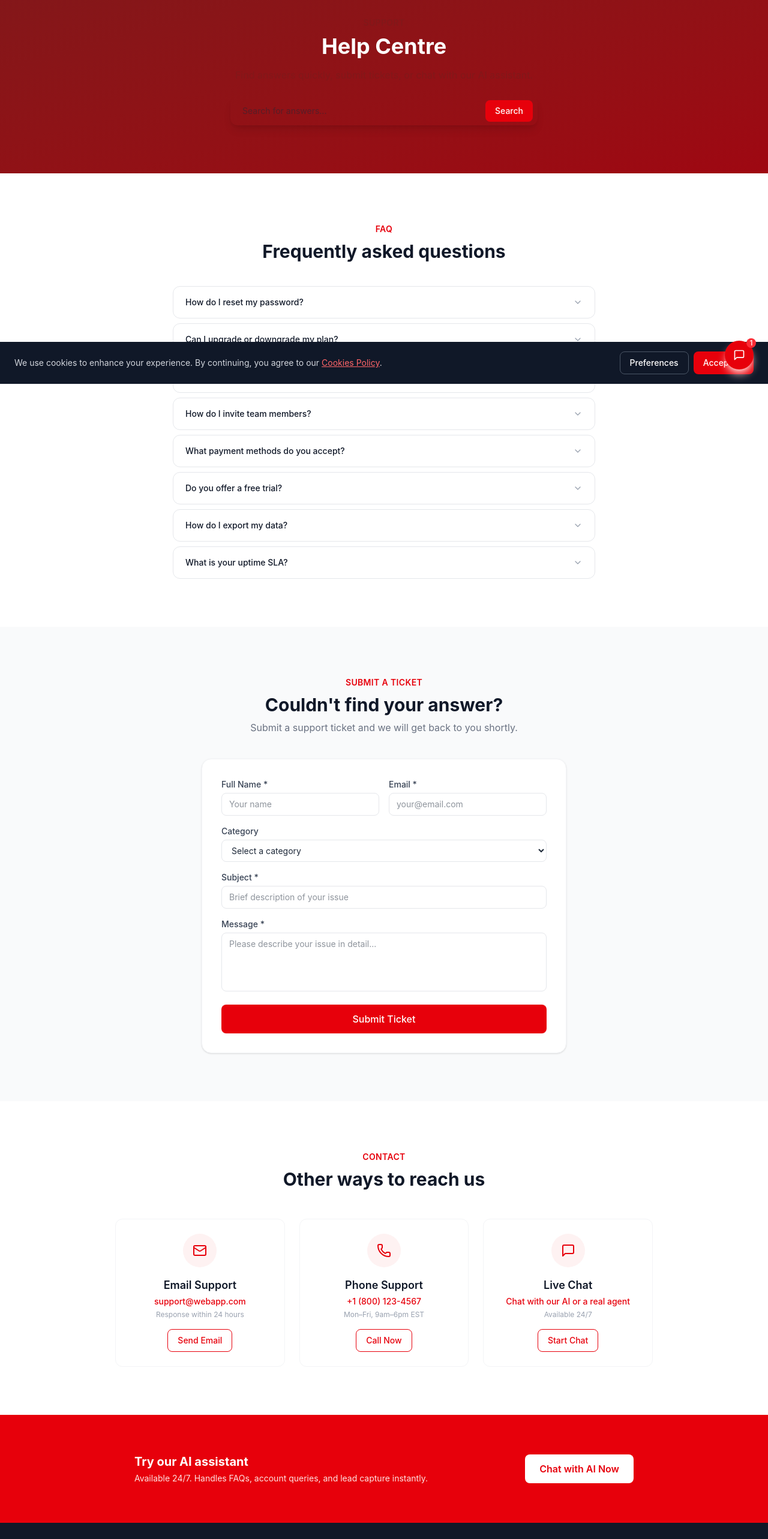
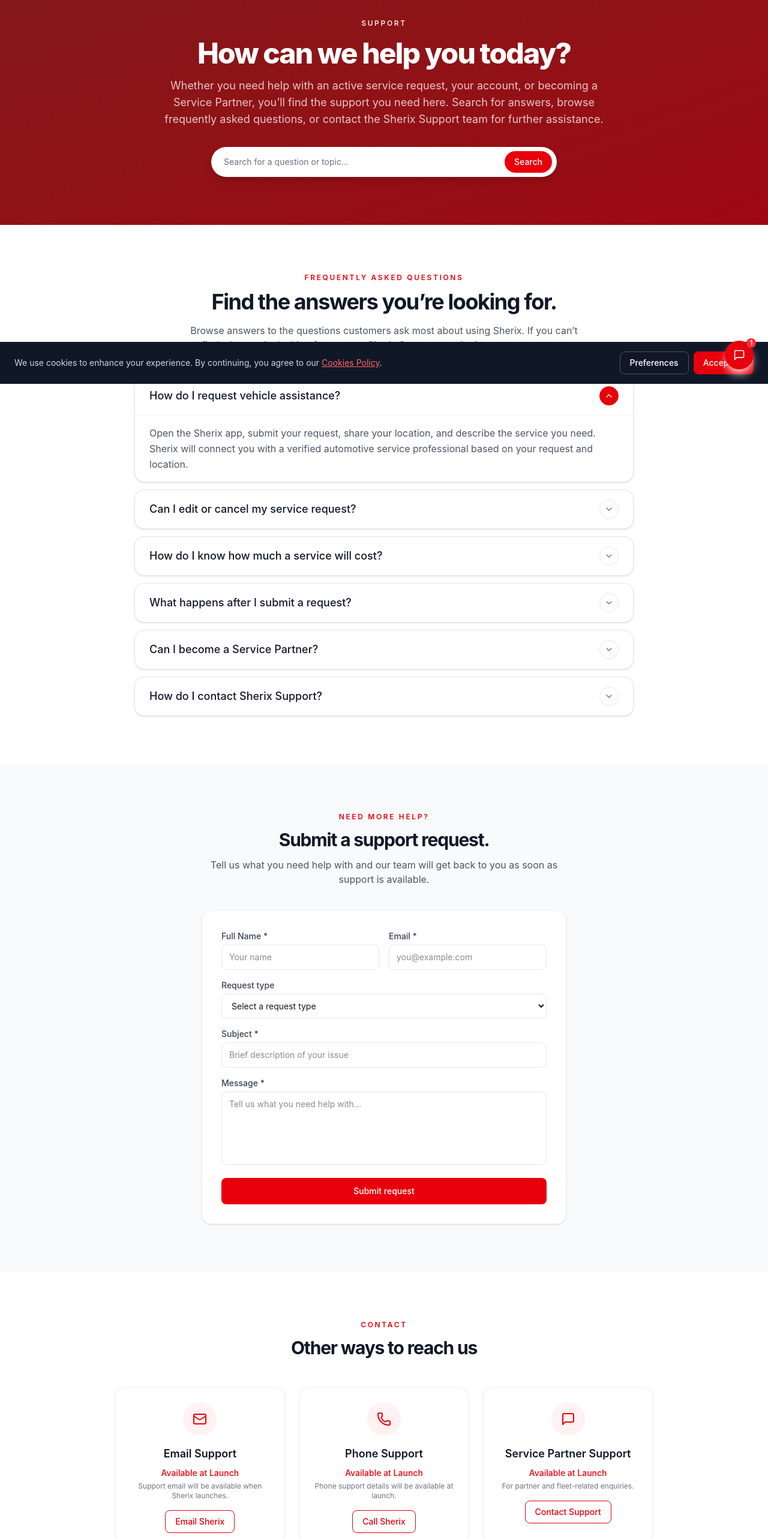
Before and after one commit to Kwekuaugust22/sherix-app-website, a React (Vite) app: page /support in a window 1280 px wide. Shown: the part 160-2726 px from the top of the page at 60% size. Built offline with nearby package versions, Linux system fonts and the light colour scheme.

Commit message:
Help/Support Page Updated

```diff
--- a/src/app/pages/SupportPage.tsx
+++ b/src/app/pages/SupportPage.tsx
@@ -1,155 +1,218 @@
 import { useState } from 'react';
-import { ChevronDown, ChevronUp, CheckCircle, Mail, Phone, MessageSquare } from 'lucide-react';
+import { Link } from 'react-router-dom';
+import { ChevronDown, ChevronUp, CheckCircle, Mail, Phone, MessageSquare, ArrowRight } from 'lucide-react';
 
 const faqs = [
-  { q: 'How do I reset my password?', a: 'Go to the login page and click "Forgot Password". Enter your email address and we will send you a reset link within 5 minutes.' },
-  { q: 'Can I upgrade or downgrade my plan?', a: 'Yes, you can change your plan at any time from Account Settings > Billing. Changes take effect immediately and are prorated.' },
-  { q: 'Is my data backed up?', a: 'All data is backed up continuously to multiple geographic regions. We maintain 30-day rolling backups with point-in-time recovery.' },
-  { q: 'How do I invite team members?', a: 'Navigate to Settings > Team > Invite Member. Enter the email address and select a role. They will receive an invitation email immediately.' },
-  { q: 'What payment methods do you accept?', a: 'We accept all major credit cards (Visa, Mastercard, Amex), PayPal, and bank transfers for annual plans over $500.' },
-  { q: 'Do you offer a free trial?', a: 'Yes! All plans include a 14-day free trial with full feature access. No credit card required to start.' },
-  { q: 'How do I export my data?', a: 'Go to Settings > Data > Export. You can download your data as CSV, JSON, or PDF. Exports are available instantly for standard accounts.' },
-  { q: 'What is your uptime SLA?', a: 'We guarantee 99.9% uptime for all paid plans. Enterprise customers receive a 99.99% SLA with financial compensation for breaches.' },
+  {
+    q: 'How do I request vehicle assistance?',
+    a: 'Open the Sherix app, submit your request, share your location, and describe the service you need. Sherix will connect you with a verified automotive service professional based on your request and location.',
+  },
+  {
+    q: 'Can I edit or cancel my service request?',
+    a: 'You can edit or cancel your request before a service provider accepts it. Once a provider has accepted the request and is traveling to your location, the request can no longer be edited. If you cancel after the provider has started traveling, a call-out fee may apply to compensate them for their time and travel. Any applicable fee will be shown before your cancellation is confirmed.',
+  },
+  {
+    q: 'How do I know how much a service will cost?',
+    a: 'Sherix connects you with verified professionals who provide a transparent quote based on the service required, the vehicle type, and the complexity of the job. You can review the estimate before approving the work and moving forward with the service.',
+  },
+  {
+    q: 'What happens after I submit a request?',
+    a: 'After you submit your request, Sherix matches it with available automotive professionals in your area. Once a provider accepts the request, you can track their progress and receive updates as they travel to your location.',
+  },
+  {
+    q: 'Can I become a Service Partner?',
+    a: 'Yes. Sherix works with trusted automotive professionals, garages, and independent service providers. If you meet the platform requirements and want to join the Sherix network, you can apply through the Service Partner page.',
+  },
+  {
+    q: 'How do I contact Sherix Support?',
+    a: 'You can contact Sherix Support by browsing the FAQs, submitting a support request below, or reaching out through the contact options listed on this page. Support availability will be announced at launch.',
+  },
 ];
 
 const contactOptions = [
-  { icon: Mail, title: 'Email Support', detail: 'support@webapp.com', resp: 'Response within 24 hours', action: 'Send Email' },
-  { icon: Phone, title: 'Phone Support', detail: '+1 (800) 123-4567', resp: 'Mon–Fri, 9am–6pm EST', action: 'Call Now' },
-  { icon: MessageSquare, title: 'Live Chat', detail: 'Chat with our AI or a real agent', resp: 'Available 24/7', action: 'Start Chat' },
+  { icon: Mail, title: 'Email Support', detail: 'Available at Launch', resp: 'Support email will be available when Sherix launches.', action: 'Email Sherix' },
+  { icon: Phone, title: 'Phone Support', detail: 'Available at Launch', resp: 'Phone support details will be available at launch.', action: 'Call Sherix' },
+  { icon: MessageSquare, title: 'Service Partner Support', detail: 'Available at Launch', resp: 'For partner and fleet-related enquiries.', action: 'Contact Support' },
 ];
 
 export function SupportPage() {
-  const [openFaq, setOpenFaq] = useState<number | null>(null);
+  const [openFaq, setOpenFaq] = useState<number | null>(0);
   const [ticketSubmitted, setTicketSubmitted] = useState(false);
   const [ticket, setTicket] = useState({ name: '', email: '', subject: '', category: '', message: '' });
 
   return (
     <div>
-      {/* Hero */}
       <section className="bg-gradient-to-br from-red-900 to-red-800 text-white py-20">
         <div className="max-w-7xl mx-auto px-4 sm:px-6 lg:px-8 text-center">
-          <span className="text-red-900 text-sm font-semibold uppercase tracking-wide">Support</span>
-          <h1 className="text-4xl font-bold mt-2 mb-4">Help Centre</h1>
-          <p className="text-red-900 max-w-xl mx-auto mb-6">Find answers quickly, submit tickets, or chat with our AI assistant.</p>
-          <div className="max-w-lg mx-auto relative">
+          <span className="text-red-100 text-xs font-semibold uppercase tracking-[0.22em]">SUPPORT</span>
+          <h1 className="mt-4 text-4xl font-extrabold tracking-[-0.04em] sm:text-5xl">How can we help you today?</h1>
+          <p className="mx-auto mt-4 max-w-3xl text-base text-red-50/80 sm:text-lg">
+            Whether you need help with an active service request, your account, or becoming a Service Partner, you’ll find the support you need here. Search for answers, browse frequently asked questions, or contact the Sherix Support team for further assistance.
+          </p>
+          <div className="mx-auto mt-8 max-w-xl relative">
             <input
               type="text"
-              placeholder="Search for answers..."
-              className="w-full px-5 py-3.5 rounded-xl text-gray-800 text-sm focus:outline-none shadow-lg pr-32"
+              placeholder="Search for a question or topic…"
+              className="w-full rounded-full border border-white/20 bg-white px-5 py-3.5 text-sm text-gray-900 shadow-lg placeholder:text-gray-500 focus:outline-none"
             />
-            <button className="absolute right-2 top-1/2 -translate-y-1/2 px-4 py-2 bg-red-600 text-white text-sm rounded-lg hover:bg-red-700 transition-colors">
+            <button className="absolute right-2 top-1/2 -translate-y-1/2 rounded-full bg-red-600 px-4 py-2 text-sm font-medium text-white transition-colors hover:bg-red-700">
               Search
             </button>
           </div>
         </div>
       </section>
 
-      {/* FAQ Accordion */}
-      <section className="py-20 bg-white">
-        <div className="max-w-3xl mx-auto px-4 sm:px-6 lg:px-8">
-          <div className="text-center mb-10">
-            <span className="text-red-600 text-sm font-semibold uppercase tracking-wide">FAQ</span>
-            <h2 className="text-3xl font-bold text-gray-900 mt-2">Frequently asked questions</h2>
+      <section className="bg-white py-20">
+        <div className="mx-auto max-w-4xl px-4 sm:px-6 lg:px-8">
+          <div className="mb-10 text-center">
+            <p className="text-xs font-semibold uppercase tracking-[0.22em] text-red-600">Frequently Asked Questions</p>
+            <h2 className="mt-3 text-3xl font-bold tracking-[-0.04em] text-gray-900 sm:text-4xl">Find the answers you’re looking for.</h2>
+            <p className="mx-auto mt-4 max-w-2xl text-base text-gray-600">
+              Browse answers to the questions customers ask most about using Sherix. If you can’t find what you’re looking for, contact Sherix Support or submit a support request.
+            </p>
           </div>
-          <div className="space-y-2">
-            {faqs.map((faq, i) => (
-              <div key={i} className="border border-gray-200 rounded-xl overflow-hidden">
+
+          <div className="space-y-3">
+            {faqs.map((faq, i) => {
+              const isOpen = openFaq === i;
+
+              return (
+                <div key={faq.q} className="overflow-hidden rounded-2xl border border-gray-200 bg-white shadow-sm">
                   <button
-                  onClick={() => setOpenFaq(openFaq === i ? null : i)}
-                  className="w-full flex items-center justify-between px-5 py-4 text-left hover:bg-gray-50 transition-colors"
+                    type="button"
+                    onClick={() => setOpenFaq(isOpen ? null : i)}
+                    className="flex w-full items-center justify-between gap-4 px-5 py-4 text-left sm:px-6"
                   >
-                  <span className="font-medium text-gray-900 text-sm">{faq.q}</span>
-                  {openFaq === i ? (
-                    <ChevronUp className="w-4 h-4 text-gray-400 shrink-0" />
-                  ) : (
-                    <ChevronDown className="w-4 h-4 text-gray-400 shrink-0" />
-                  )}
+                    <span className="text-base font-medium text-gray-900 sm:text-lg">{faq.q}</span>
+                    <span className={`flex h-8 w-8 items-center justify-center rounded-full border transition-colors ${isOpen ? 'border-red-600 bg-red-600 text-white' : 'border-gray-200 text-gray-500'}`}>
+                      {isOpen ? <ChevronUp className="h-4 w-4" /> : <ChevronDown className="h-4 w-4" />}
+                    </span>
                   </button>
-                {openFaq === i && (
-                  <div className="px-5 pb-4 text-sm text-gray-500 leading-relaxed border-t border-gray-100 pt-3">
+                  {isOpen && (
+                    <div className="border-t border-gray-100 px-5 py-4 text-sm leading-relaxed text-gray-600 sm:px-6 sm:text-base">
                       {faq.a}
                     </div>
                   )}
                 </div>
-            ))}
+              );
+            })}
           </div>
         </div>
       </section>
 
-      {/* Ticket Submission Form */}
-      <section className="py-20 bg-gray-50">
-        <div className="max-w-2xl mx-auto px-4 sm:px-6 lg:px-8">
-          <div className="text-center mb-10">
-            <span className="text-red-600 text-sm font-semibold uppercase tracking-wide">Submit a Ticket</span>
-            <h2 className="text-3xl font-bold text-gray-900 mt-2">Couldn't find your answer?</h2>
-            <p className="text-gray-500 mt-2">Submit a support ticket and we will get back to you shortly.</p>
+      <section className="bg-gray-50 py-20">
+        <div className="mx-auto max-w-2xl px-4 sm:px-6 lg:px-8">
+          <div className="mb-10 text-center">
+            <p className="text-xs font-semibold uppercase tracking-[0.22em] text-red-600">Need more help?</p>
+            <h2 className="mt-3 text-3xl font-bold tracking-[-0.04em] text-gray-900">Submit a support request.</h2>
+            <p className="mt-3 text-base text-gray-600">
+              Tell us what you need help with and our team will get back to you as soon as support is available.
+            </p>
           </div>
+
           {ticketSubmitted ? (
-            <div className="bg-green-50 border border-green-200 rounded-xl p-8 text-center">
-              <CheckCircle className="w-12 h-12 text-green-500 mx-auto mb-3" />
-              <h3 className="font-bold text-gray-900 mb-1">Ticket #TKT-{Math.floor(Math.random() * 90000 + 10000)} Created</h3>
-              <p className="text-gray-500 text-sm">We will respond to your email within 24 hours.</p>
+            <div className="rounded-2xl border border-green-200 bg-green-50 p-8 text-center">
+              <CheckCircle className="mx-auto mb-3 h-12 w-12 text-green-600" />
+              <h3 className="mb-1 text-xl font-bold text-gray-900">Support request sent</h3>
+              <p className="text-sm text-gray-600">Thanks for getting in touch. We’ll review your request and respond as soon as support is available.</p>
             </div>
           ) : (
             <form
-              onSubmit={e => { e.preventDefault(); setTicketSubmitted(true); }}
-              className="bg-white rounded-2xl p-8 shadow-sm border border-gray-100 space-y-4"
+              onSubmit={e => {
+                e.preventDefault();
+                setTicketSubmitted(true);
+              }}
+              className="space-y-4 rounded-2xl border border-gray-100 bg-white p-8 shadow-sm"
             >
-              <div className="grid sm:grid-cols-2 gap-4">
+              <div className="grid gap-4 sm:grid-cols-2">
                 <div>
-                  <label className="block text-sm font-medium text-gray-700 mb-1">Full Name *</label>
-                  <input required value={ticket.name} onChange={e => setTicket(t => ({ ...t, name: e.target.value }))} className="w-full px-3 py-2 border border-gray-200 rounded-lg text-sm focus:outline-none focus:border-red-400" placeholder="Your name" />
+                  <label className="mb-1 block text-sm font-medium text-gray-700">Full Name *</label>
+                  <input
+                    required
+                    value={ticket.name}
+                    onChange={e => setTicket(t => ({ ...t, name: e.target.value }))}
+                    className="w-full rounded-lg border border-gray-200 px-3 py-2.5 text-sm text-gray-900 focus:border-red-400 focus:outline-none"
+                    placeholder="Your name"
+                  />
                 </div>
+
                 <div>
-                  <label className="block text-sm font-medium text-gray-700 mb-1">Email *</label>
-                  <input required type="email" value={ticket.email} onChange={e => setTicket(t => ({ ...t, email: e.target.value }))} className="w-full px-3 py-2 border border-gray-200 rounded-lg text-sm focus:outline-none focus:border-red-400" placeholder="your@email.com" />
+                  <label className="mb-1 block text-sm font-medium text-gray-700">Email *</label>
+                  <input
+                    required
+                    type="email"
+                    value={ticket.email}
+                    onChange={e => setTicket(t => ({ ...t, email: e.target.value }))}
+                    className="w-full rounded-lg border border-gray-200 px-3 py-2.5 text-sm text-gray-900 focus:border-red-400 focus:outline-none"
+                    placeholder="you@example.com"
+                  />
                 </div>
               </div>
+
               <div>
-                <label className="block text-sm font-medium text-gray-700 mb-1">Category</label>
-                <select value={ticket.category} onChange={e => setTicket(t => ({ ...t, category: e.target.value }))} className="w-full px-3 py-2 border border-gray-200 rounded-lg text-sm focus:outline-none focus:border-red-400 bg-white">
-                  <option value="">Select a category</option>
-                  <option>Billing & Payments</option>
-                  <option>Account & Access</option>
-                  <option>Technical Issue</option>
-                  <option>Feature Request</option>
-                  <option>Other</option>
+                <label className="mb-1 block text-sm font-medium text-gray-700">Request type</label>
+                <select
+                  value={ticket.category}
+                  onChange={e => setTicket(t => ({ ...t, category: e.target.value }))}
+                  className="w-full rounded-lg border border-gray-200 bg-white px-3 py-2.5 text-sm text-gray-900 focus:border-red-400 focus:outline-none"
+                >
+                  <option value="">Select a request type</option>
+                  <option>Service request</option>
+                  <option>Account issue</option>
+                  <option>Service Partner enquiry</option>
+                  <option>General question</option>
                 </select>
               </div>
+
               <div>
-                <label className="block text-sm font-medium text-gray-700 mb-1">Subject *</label>
-                <input required value={ticket.subject} onChange={e => setTicket(t => ({ ...t, subject: e.target.value }))} className="w-full px-3 py-2 border border-gray-200 rounded-lg text-sm focus:outline-none focus:border-red-400" placeholder="Brief description of your issue" />
+                <label className="mb-1 block text-sm font-medium text-gray-700">Subject *</label>
+                <input
+                  required
+                  value={ticket.subject}
+                  onChange={e => setTicket(t => ({ ...t, subject: e.target.value }))}
+                  className="w-full rounded-lg border border-gray-200 px-3 py-2.5 text-sm text-gray-900 focus:border-red-400 focus:outline-none"
+                  placeholder="Brief description of your issue"
+                />
               </div>
+
               <div>
-                <label className="block text-sm font-medium text-gray-700 mb-1">Message *</label>
-                <textarea required value={ticket.message} onChange={e => setTicket(t => ({ ...t, message: e.target.value }))} rows={4} className="w-full px-3 py-2 border border-gray-200 rounded-lg text-sm focus:outline-none focus:border-red-400 resize-none" placeholder="Please describe your issue in detail..." />
+                <label className="mb-1 block text-sm font-medium text-gray-700">Message *</label>
+                <textarea
+                  required
+                  value={ticket.message}
+                  onChange={e => setTicket(t => ({ ...t, message: e.target.value }))}
+                  rows={5}
+                  className="w-full resize-none rounded-lg border border-gray-200 px-3 py-2.5 text-sm text-gray-900 focus:border-red-400 focus:outline-none"
+                  placeholder="Tell us what you need help with..."
+                />
               </div>
-              <button type="submit" className="w-full py-3 bg-red-600 text-white rounded-lg font-medium hover:bg-red-700 transition-colors">
-                Submit Ticket
+
+              <button type="submit" className="w-full rounded-lg bg-red-600 px-4 py-3 text-sm font-medium text-white transition-colors hover:bg-red-700">
+                Submit request
               </button>
             </form>
           )}
         </div>
       </section>
 
-      {/* Contact Options */}
-      <section className="py-20 bg-white">
-        <div className="max-w-7xl mx-auto px-4 sm:px-6 lg:px-8">
-          <div className="text-center mb-12">
-            <span className="text-red-600 text-sm font-semibold uppercase tracking-wide">Contact</span>
-            <h2 className="text-3xl font-bold text-gray-900 mt-2">Other ways to reach us</h2>
+      <section className="bg-white py-20">
+        <div className="mx-auto max-w-7xl px-4 sm:px-6 lg:px-8">
+          <div className="mb-12 text-center">
+            <p className="text-xs font-semibold uppercase tracking-[0.22em] text-red-600">Contact</p>
+            <h2 className="mt-3 text-3xl font-bold tracking-[-0.04em] text-gray-900">Other ways to reach us</h2>
           </div>
-          <div className="grid md:grid-cols-3 gap-6 max-w-4xl mx-auto">
-            {contactOptions.map(opt => (
-              <div key={opt.title} className="text-center p-6 rounded-xl border border-gray-100 hover:shadow-md transition-shadow">
-                <div className="w-14 h-14 bg-red-50 rounded-full flex items-center justify-center mx-auto mb-4">
-                  <opt.icon className="w-6 h-6 text-red-600" />
+
+          <div className="mx-auto grid max-w-4xl gap-6 md:grid-cols-3">
+            {contactOptions.map(option => (
+              <div key={option.title} className="rounded-2xl border border-gray-100 bg-white p-6 text-center shadow-sm transition-shadow hover:shadow-md">
+                <div className="mx-auto mb-4 flex h-14 w-14 items-center justify-center rounded-full bg-red-50">
+                  <option.icon className="h-6 w-6 text-red-600" />
                 </div>
-                <h3 className="font-semibold text-gray-900 mb-1">{opt.title}</h3>
-                <p className="text-red-600 text-sm font-medium mb-1">{opt.detail}</p>
-                <p className="text-gray-400 text-xs mb-4">{opt.resp}</p>
-                <button className="px-4 py-2 text-sm border border-red-600 text-red-600 rounded-lg hover:bg-red-50 transition-colors">
-                  {opt.action}
+                <h3 className="mb-2 text-lg font-semibold text-gray-900">{option.title}</h3>
+                <p className="mb-1 text-sm font-medium text-red-600">{option.detail}</p>
+                <p className="mb-4 text-xs text-gray-500">{option.resp}</p>
+                <button className="rounded-lg border border-red-600 px-4 py-2 text-sm font-medium text-red-600 transition-colors hover:bg-red-50">
+                  {option.action}
                 </button>
               </div>
             ))}
@@ -157,16 +220,15 @@ export function SupportPage() {
         </div>
       </section>
 
-      {/* AI Chatbot CTA */}
-      <section className="py-16 bg-red-600 text-white">
-        <div className="max-w-4xl mx-auto px-4 sm:px-6 lg:px-8 flex flex-col md:flex-row items-center justify-between gap-6">
+      <section className="bg-red-600 py-16 text-white">
+        <div className="mx-auto flex max-w-4xl flex-col items-center justify-between gap-6 px-4 sm:px-6 lg:flex-row lg:px-8">
           <div>
-            <h3 className="text-xl font-bold mb-1">Try our AI assistant</h3>
-            <p className="text-red-100 text-sm">Available 24/7. Handles FAQs, account queries, and lead capture instantly.</p>
+            <p className="text-xs font-semibold uppercase tracking-[0.22em] text-red-100">Sherix Support</p>
+            <h3 className="mt-2 text-2xl font-bold">Need help with your next service request?</h3>
           </div>
-          <button className="px-6 py-3 bg-white text-red-600 rounded-lg font-semibold hover:bg-red-50 transition-colors shrink-0">
-            Chat with AI Now
-          </button>
+          <Link to="/partner" className="inline-flex items-center gap-2 rounded-full bg-white px-6 py-3 text-sm font-medium text-red-600 transition-colors hover:bg-red-50">
+            Become a Service Partner <ArrowRight className="h-4 w-4" />
+          </Link>
         </div>
       </section>
     </div>
```
Lines whose indentation alone changed are shown as unchanged.
